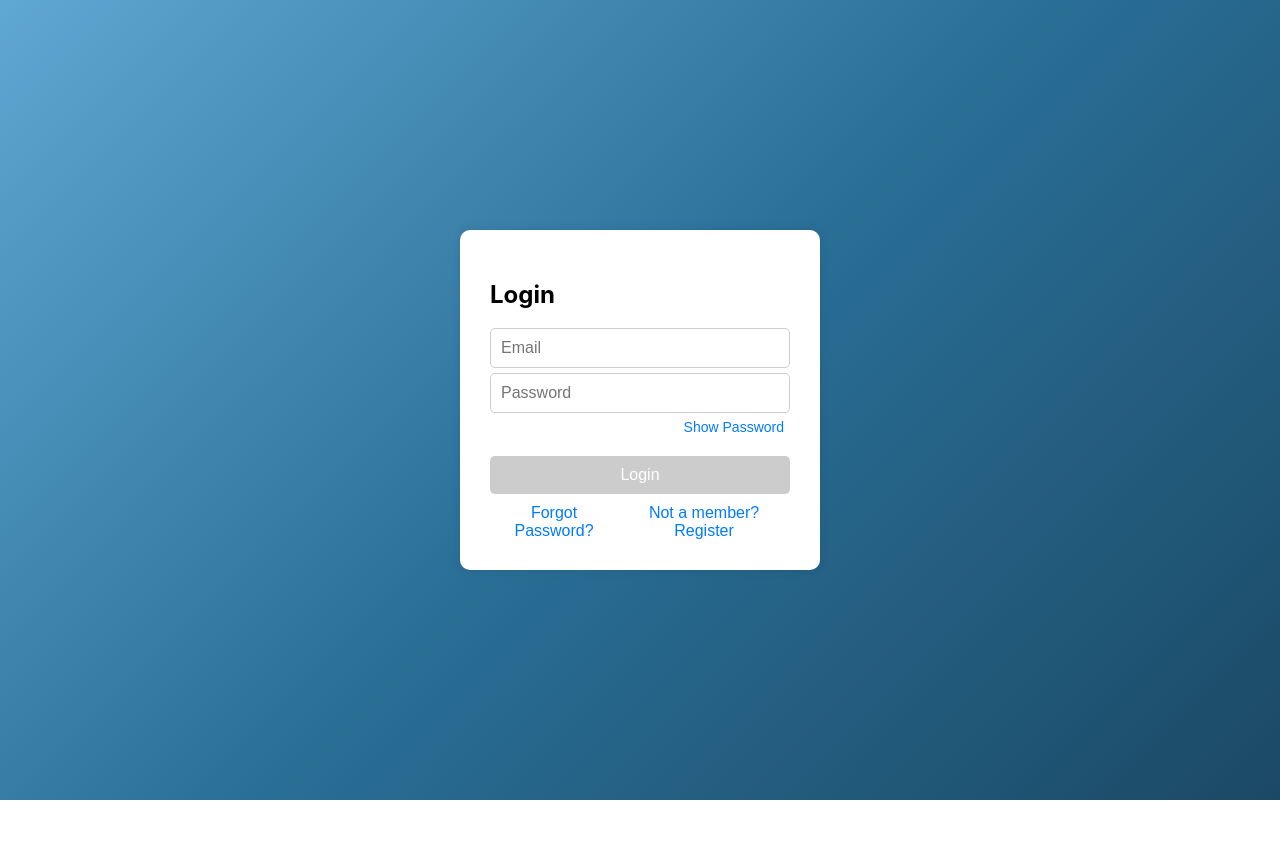
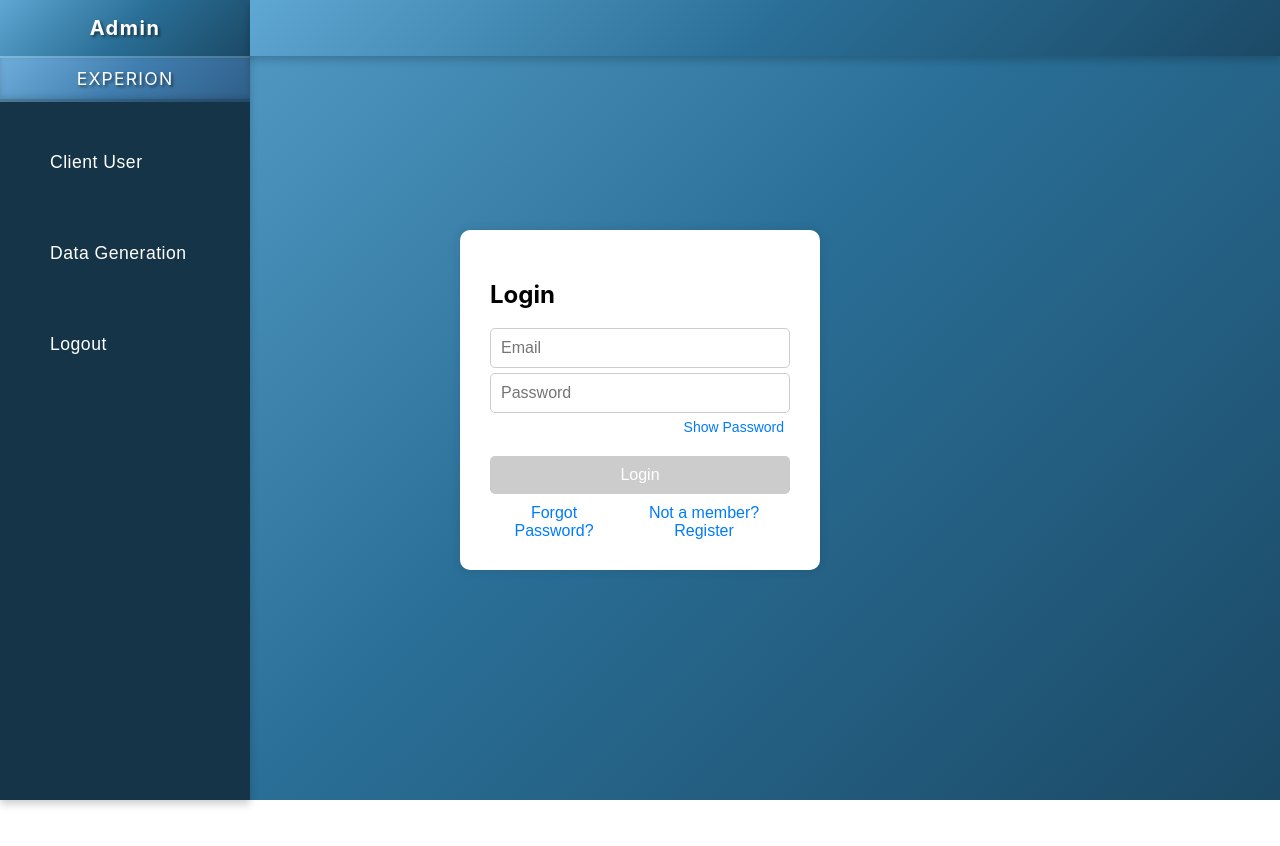
Before and after one commit to amalapeterexperionmea/datagen, a React (Create React App) app: page / in a window 1280 px wide. Shown: the top 846 px of the page. Before the commit the page ends 800 px from the top, so only its background shows below. Built offline with nearby package versions, Linux system fonts and the light colour scheme.

Commit message:
app cchange

```diff
--- a/src/App.js
+++ b/src/App.js
@@ -7,6 +7,7 @@ function App() {
     <div className="App">
 
      <LoginPage/>
+     <Layout/>
     </div>
   );
 }
```
